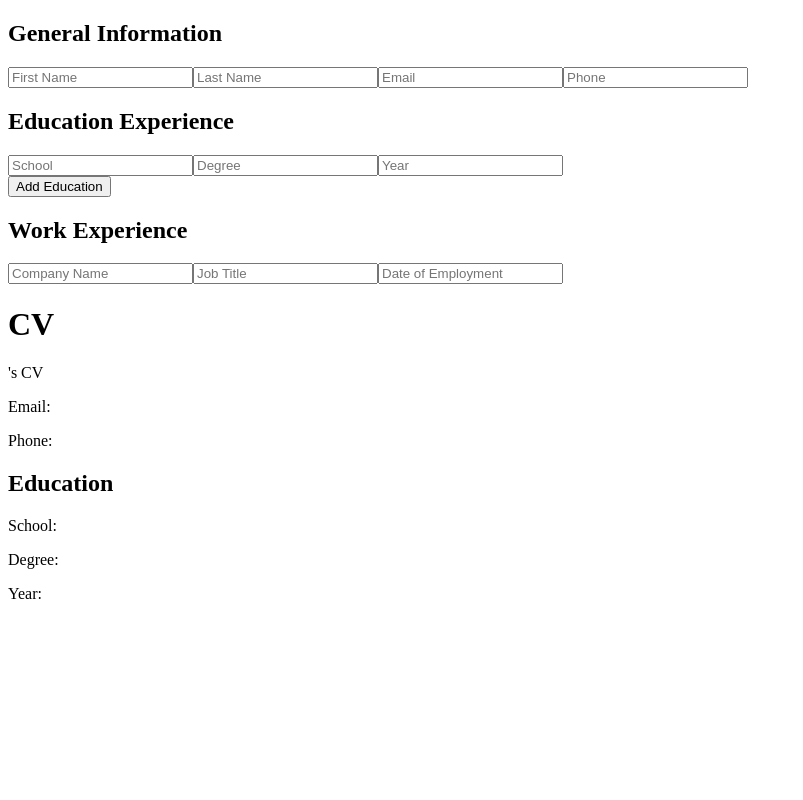
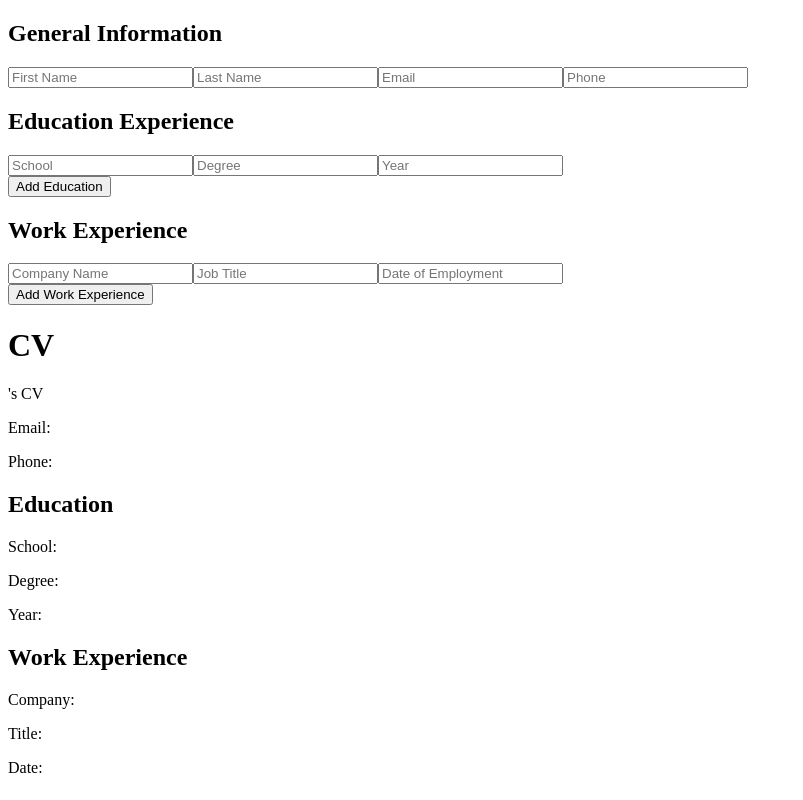
Before and after one commit to morrowdavidson/cv-creator, a React (Vite) app: page / in a window 1280 px wide. Shown: the whole page, without its empty margins (0-803 px from the left). Built offline with nearby package versions, Linux system fonts and the light colour scheme.

Commit message:
Add work experience management to CV form components

```diff
--- a/src/App.jsx
+++ b/src/App.jsx
@@ -18,6 +18,7 @@ function App() {
     };
 
     const [educationList, setEducationList] = useState([{ school: '', degree: '', year: '' }]);
+    const [workList, setWorkList] = useState([{ company: '', title: '', date: '' }]);
 
     return (
     <div>
@@ -26,10 +27,13 @@ function App() {
         onGeneralInfoChange={handleGeneralInfoChange}
         educationList={educationList}
         setEducationList={setEducationList}
+        workList={workList}
+        setWorkList={setWorkList}
       />
       <CvPrint
         generalInfo={generalInfo}
         educationList={educationList}
+        workList={workList}
       />
     </div>
   );
--- a/src/components/cv-form/cv-form.jsx
+++ b/src/components/cv-form/cv-form.jsx
@@ -3,7 +3,14 @@ import PropTypes from 'prop-types';
 import EducationForm from "./education-form";
 import WorkForm from "./work-form";
 
-function CvForm({ generalInfo, onGeneralInfoChange, educationList, setEducationList }) {
+function CvForm({
+    generalInfo,
+    onGeneralInfoChange,
+    educationList,
+    setEducationList,
+    workList,
+    setWorkList
+}) {
     return(
     <>
         <h2>General Information</h2>
@@ -11,7 +18,7 @@ function CvForm({ generalInfo, onGeneralInfoChange, educationList, setEducationL
         <h2>Education Experience</h2>
         <EducationForm educationList={educationList} setEducationList={setEducationList} />
         <h2>Work Experience</h2>
-        <WorkForm />
+        <WorkForm workList={workList} setWorkList={setWorkList}/>
     </>
     );
 }
@@ -21,6 +28,8 @@ CvForm.propTypes = {
     onGeneralInfoChange: PropTypes.func.isRequired,
     educationList: PropTypes.array.isRequired,
     setEducationList: PropTypes.func.isRequired,
+    workList: PropTypes.array.isRequired,
+    setWorkList: PropTypes.func.isRequired,
 };
 
 export default CvForm;
--- a/src/components/cv-form/education-form.jsx
+++ b/src/components/cv-form/education-form.jsx
@@ -1,4 +1,3 @@
-import React from 'react';
 import PropTypes from 'prop-types';
 
 function EducationForm({ educationList, setEducationList }) {
--- a/src/components/cv-form/work-form.jsx
+++ b/src/components/cv-form/work-form.jsx
@@ -1,11 +1,51 @@
-function WorkForm(){
-    return(
-        <section>
-        <input type="text" placeholder="Company Name" />
-        <input type="text" placeholder="Job Title" />
-        <input type="text" placeholder="Date of Employment" />
-    </section>
-    )
+import PropTypes from 'prop-types';
+
+function WorkForm({ workList, setWorkList }) {
+    const handleInputChange = (index, event) => {
+        const values = [...workList];
+        values[index][event.target.name] = event.target.value;
+        setWorkList(values);
+    };
+
+    const handleAddWork = () => {
+        setWorkList([...workList, { company: '', title: '', date: '' }]);
+    };
+
+    return (
+        <div>
+            {workList.map((work, index) => (
+                <div key={index}>
+                    <input
+                        type="text"
+                        name="company"
+                        placeholder="Company Name"
+                        value={work.company}
+                        onChange={(event) => handleInputChange(index, event)}
+                    />
+                    <input
+                        type="text"
+                        name="title"
+                        placeholder="Job Title"
+                        value={work.title}
+                        onChange={(event) => handleInputChange(index, event)}
+                    />
+                    <input
+                        type="text"
+                        name="date"
+                        placeholder="Date of Employment"
+                        value={work.date}
+                        onChange={(event) => handleInputChange(index, event)}
+                    />
+                </div>
+            ))}
+            <button type="button" onClick={handleAddWork}>Add Work Experience</button>
+        </div>
+    );
 }
 
+WorkForm.propTypes = {
+    workList: PropTypes.array.isRequired,
+    setWorkList: PropTypes.func.isRequired,
+};
+
 export default WorkForm;
--- a/src/components/cv-print/cv-print.jsx
+++ b/src/components/cv-print/cv-print.jsx
@@ -1,12 +1,14 @@
+import React from 'react';
 import PropTypes from 'prop-types';
 
-function CvPrint({ generalInfo, educationList }) {
+function CvPrint({ generalInfo, educationList, workList }) {
     return (
         <div>
             <h1>CV</h1>
             <p>{generalInfo.firstName} {generalInfo.lastName}&apos;s CV</p>
             <p>Email: {generalInfo.email}</p>
             <p>Phone: {generalInfo.phone}</p>
+
             <h2>Education</h2>
             {educationList.map((education, index) => (
                 <div key={index}>
@@ -15,13 +17,40 @@ function CvPrint({ generalInfo, educationList }) {
                     <p>Year: {education.year}</p>
                 </div>
             ))}
+
+            <h2>Work Experience</h2>
+            {workList.map((work, index) => (
+                <div key={index}>
+                    <p>Company: {work.company}</p>
+                    <p>Title: {work.title}</p>
+                    <p>Date: {work.date}</p>
+                </div>
+            ))}
         </div>
     );
 }
 
 CvPrint.propTypes = {
-    generalInfo: PropTypes.object.isRequired,
-    educationList: PropTypes.array.isRequired,
+    generalInfo: PropTypes.shape({
+        firstName: PropTypes.string.isRequired,
+        lastName: PropTypes.string.isRequired,
+        email: PropTypes.string.isRequired,
+        phone: PropTypes.string.isRequired,
+    }).isRequired,
+    educationList: PropTypes.arrayOf(
+        PropTypes.shape({
+            school: PropTypes.string.isRequired,
+            degree: PropTypes.string.isRequired,
+            year: PropTypes.string.isRequired,
+        })
+    ).isRequired,
+    workList: PropTypes.arrayOf(
+        PropTypes.shape({
+            company: PropTypes.string.isRequired,
+            title: PropTypes.string.isRequired,
+            date: PropTypes.string.isRequired,
+        })
+    ).isRequired,
 };
 
 export default CvPrint;
```
